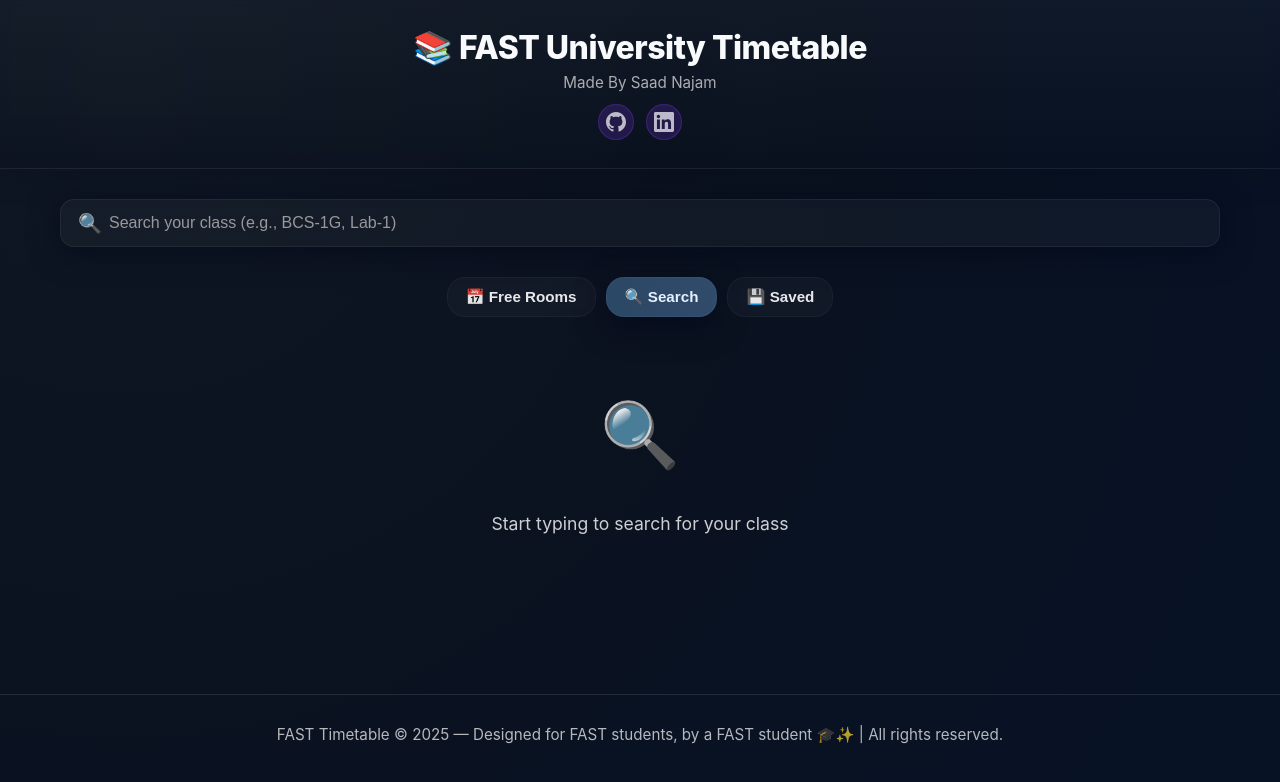
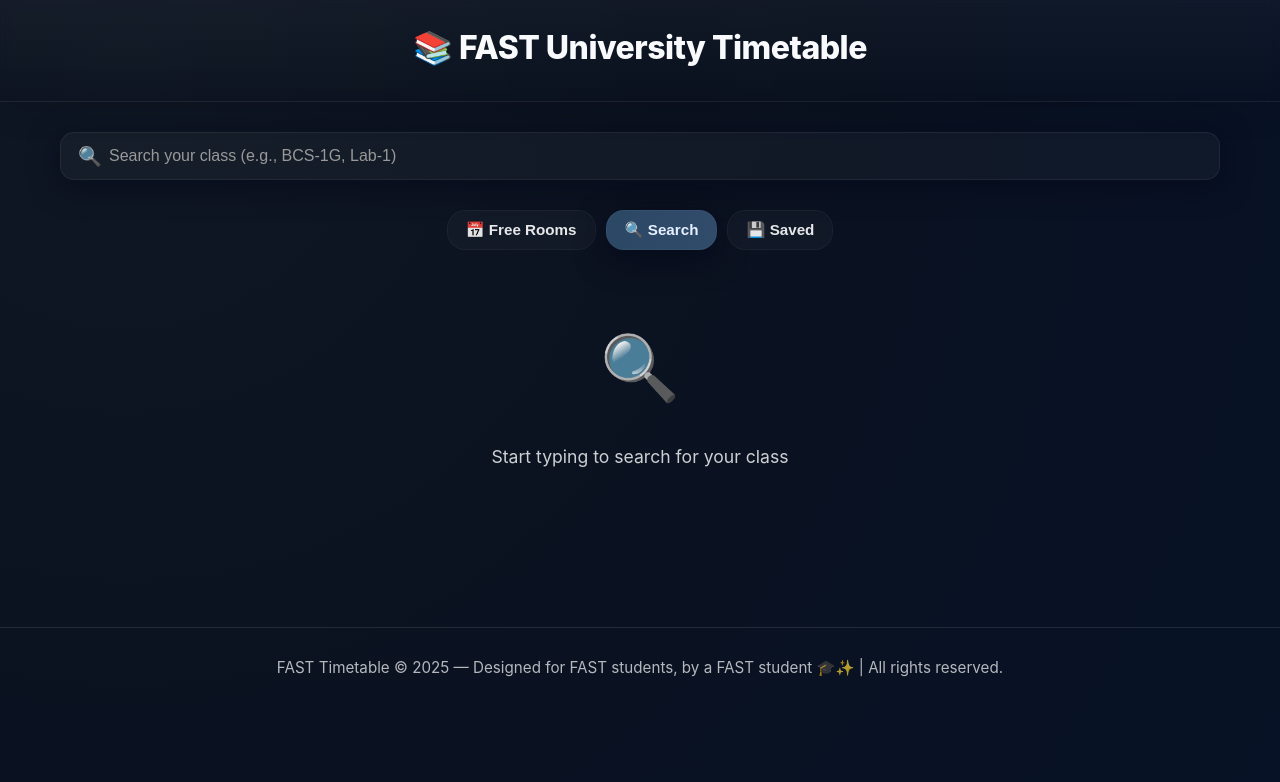
Before and after one commit to Saad140606/Fast-Timetable-Website, a Next.js app: page / in a window 1280 px wide. Shown: the top 782 px of the page. Built offline with nearby package versions, Linux system fonts and the light colour scheme.

Commit message:
first commit

```diff
--- a/components/StudentTimetable.js
+++ b/components/StudentTimetable.js
@@ -1786,8 +1786,8 @@
       <div className={styles.header}>
         <div className={styles.headerContent}>
           <h1 className={styles.title}>📚 FAST University Timetable</h1>
-          <div className={styles.creatorInfo}>
-            <p className={styles.subtitle}>Made By Saad Najam</p>
+          {/* <div className={styles.creatorInfo}>
+             <p className={styles.subtitle}>Made By Saad Najam</p>
             <div className={styles.socialLinks}>
               <a href="https://github.com/Saad140606" target="_blank" rel="noopener noreferrer" className={styles.socialIcon} title="GitHub">
                 <svg width="20" height="20" viewBox="0 0 24 24" fill="currentColor">
@@ -1800,7 +1800,7 @@
                 </svg>
               </a>
             </div>
-          </div>
+          </div> */}
         </div>
       </div>
 
```
